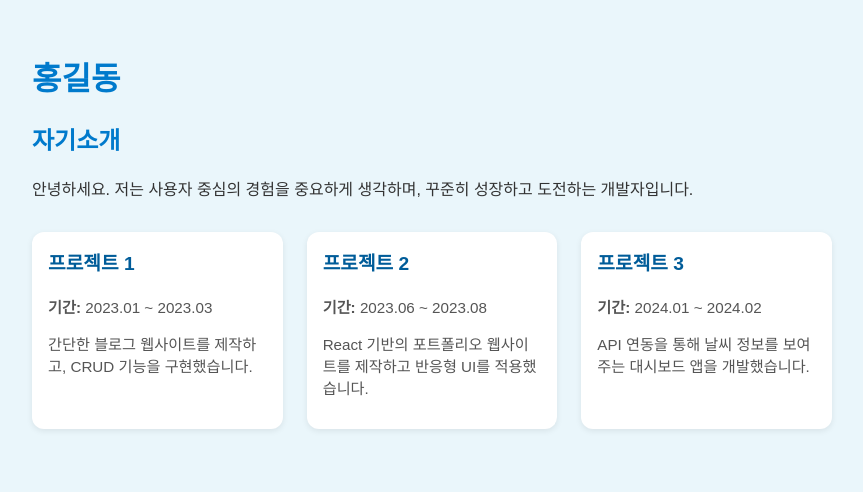
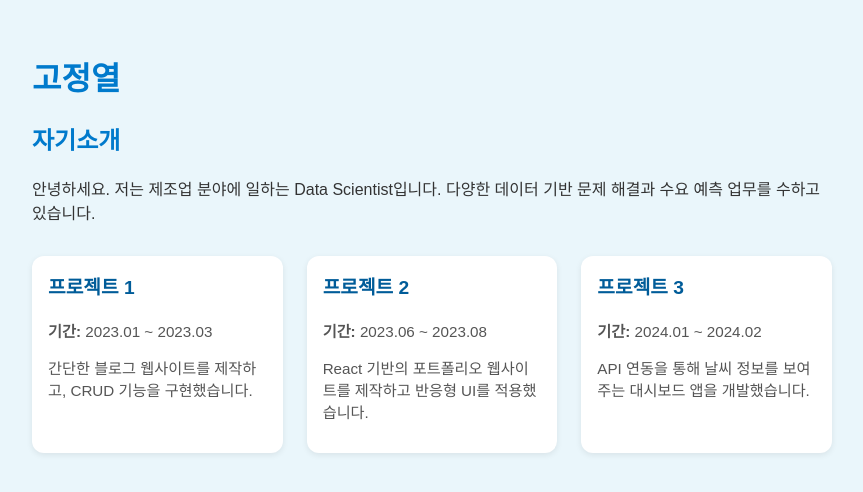
Before and after one commit to JYDataScience/JYDataScience.github.io, a plain HTML site: page index.html in a window 1280 px wide. Shown: the whole page, without its empty margins (208-1071 px from the left). Drawn offline with Linux system fonts and the light colour scheme; a web font is replaced by a local one.

Commit message:
Update index.html

```diff
--- a/index.html
+++ b/index.html
@@ -2,7 +2,7 @@
 <html lang="ko">
 <head>
   <meta charset="UTF-8">
-  <title>홍길동의 프로필</title>
+  <title>고정열의 프로필</title>
   <link href="https://cdn.jsdelivr.net/gh/orioncactus/pretendard/dist/web/variable/pretendardvariable.css" rel="stylesheet">
   <style>
     body {
@@ -58,10 +58,10 @@
 </head>
 <body>
   <div class="container">
-    <h1>홍길동</h1>
+    <h1>고정열</h1>
     <div class="intro">
       <h2>자기소개</h2>
-      <p>안녕하세요. 저는 사용자 중심의 경험을 중요하게 생각하며, 꾸준히 성장하고 도전하는 개발자입니다.</p>
+      <p>안녕하세요. 저는 제조업 분야에 일하는 Data Scientist입니다. 다양한 데이터 기반 문제 해결과 수요 예측 업무를 수하고 있습니다.</p>
     </div>
 
     <div class="portfolio">
```
